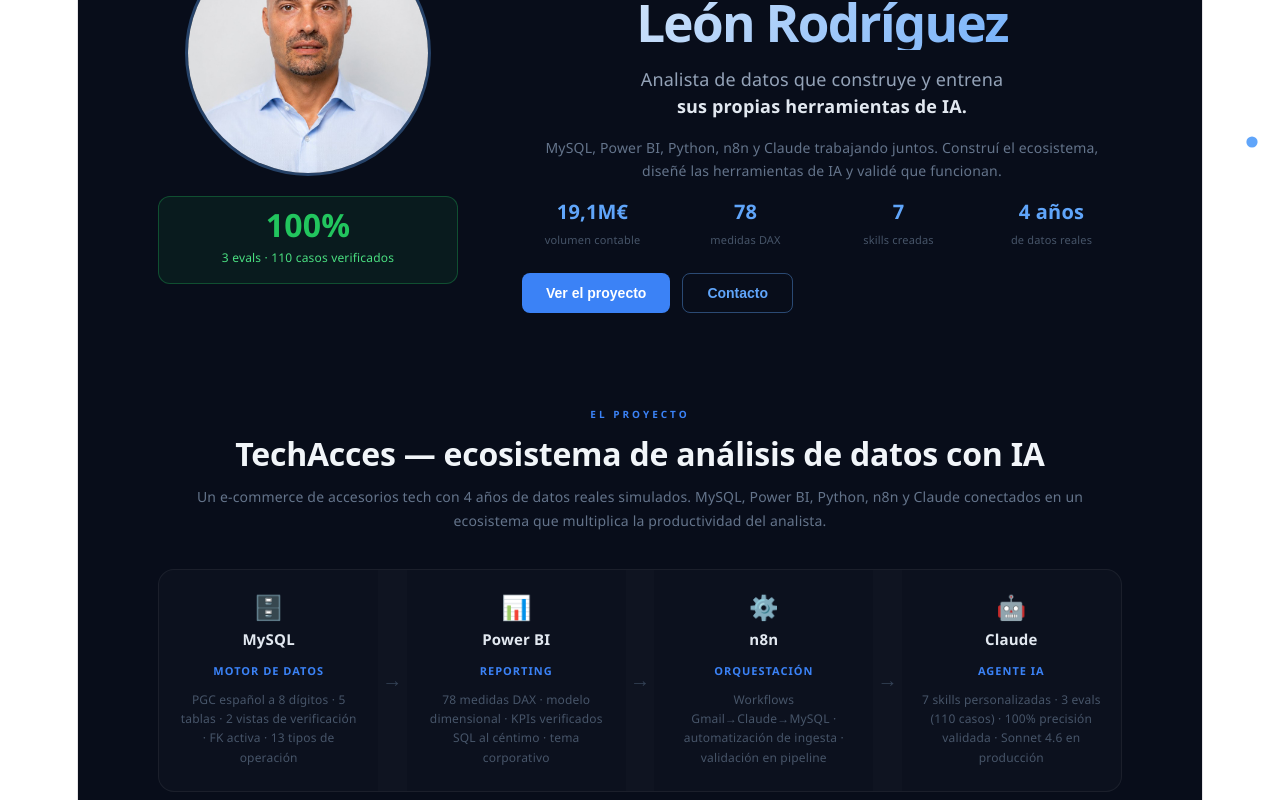
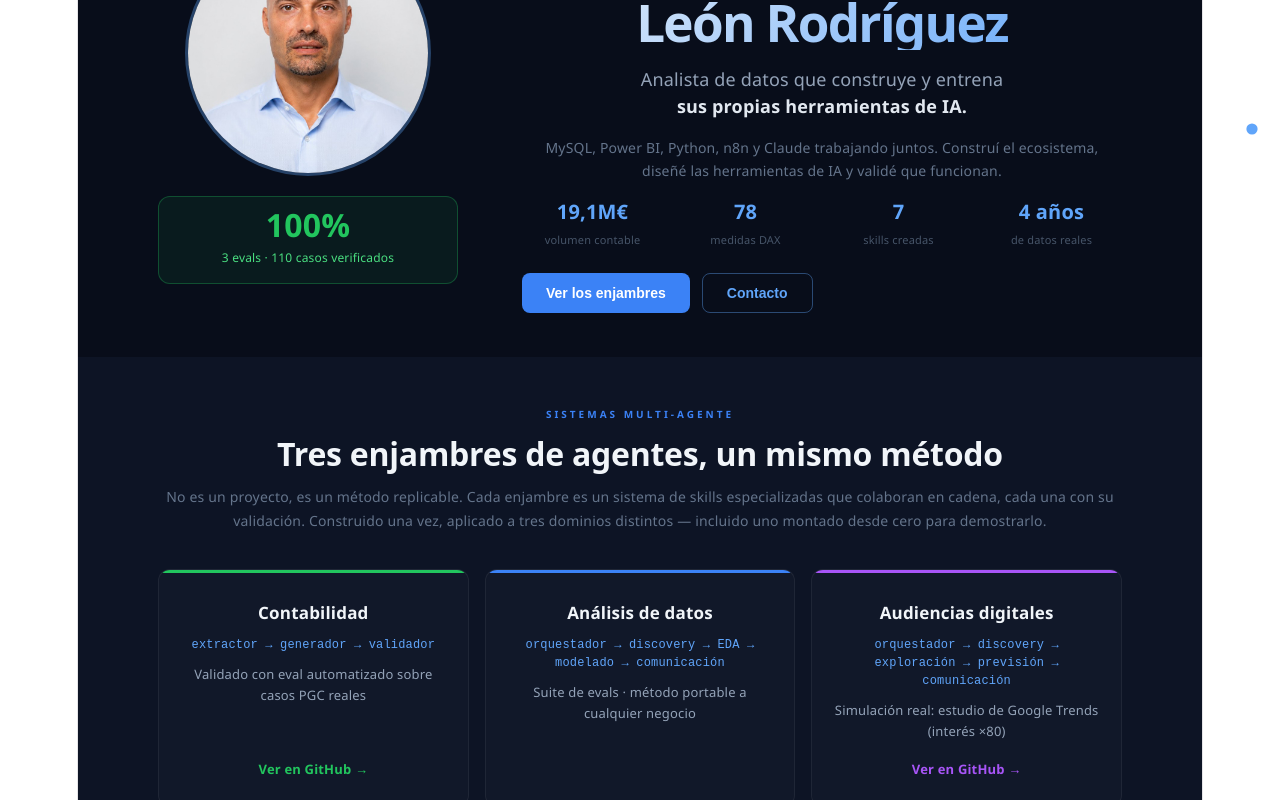
Before and after one commit to jleonceo/portfolio-juan-luis, a React (Vite) app: page / in a window 1280 px wide. Shown: the part 180-980 px from the top of the page. Built offline with nearby package versions, Linux system fonts and the light colour scheme.

Commit message:
feat: nueva sección Enjambres (3 sistemas multi-agente) en el portfolio

```diff
--- a/src/App.jsx
+++ b/src/App.jsx
@@ -12,7 +12,7 @@
   }, []);
 
   useEffect(() => {
-    const ids = ["inicio","proyecto","validacion","proceso","skills","stack","contacto"];
+    const ids = ["inicio","enjambres","proyecto","validacion","proceso","skills","stack","contacto"];
     const observer = new IntersectionObserver(
       entries => {
         entries.forEach(e => { if (e.isIntersecting) setActiveSection(e.target.id); });
@@ -36,7 +36,7 @@
             Nuevo · Enjambre de análisis de audiencias →
           </a>
           <div style={s.navLinks}>
-            {[["proyecto","El proyecto"],["validacion","Validación"],["proceso","Proceso"],["skills","Skills"],["stack","Stack"],["contacto","Contacto"]].map(([id,label]) => (
+            {[["enjambres","Enjambres"],["proyecto","El proyecto"],["validacion","Validación"],["proceso","Proceso"],["skills","Skills"],["stack","Stack"],["contacto","Contacto"]].map(([id,label]) => (
               <button key={id} onClick={() => go(id)} style={s.navBtn}>{label}</button>
             ))}
           </div>
@@ -78,8 +78,38 @@
             ))}
           </div>
           <div style={s.heroBtns}>
-            <button onClick={() => go("proyecto")} style={s.btnPrimary}>Ver el proyecto</button>
+            <button onClick={() => go("enjambres")} style={s.btnPrimary}>Ver los enjambres</button>
             <button onClick={() => go("contacto")} style={s.btnOutline}>Contacto</button>
+          </div>
+        </div>
+      </section>
+
+      {/* ENJAMBRES */}
+      <section id="enjambres" style={s.sectionLight}>
+        <div style={s.sectionInner}>
+          <p style={s.label}>SISTEMAS MULTI-AGENTE</p>
+          <h2 style={s.h2}>Tres enjambres de agentes, un mismo método</h2>
+          <p style={s.sectionSub}>
+            No es un proyecto, es un método replicable. Cada enjambre es un sistema de skills
+            especializadas que colaboran en cadena, cada una con su validación. Construido una vez,
+            aplicado a tres dominios distintos — incluido uno montado desde cero para demostrarlo.
+          </p>
+          <div style={s.swarmGrid}>
+            {[
+              { dom: "Contabilidad", flujo: "extractor → generador → validador", prueba: "Validado con eval automatizado sobre casos PGC reales", repo: "https://github.com/jleonceo/accounting-agent-swarm", color: "#22c55e" },
+              { dom: "Análisis de datos", flujo: "orquestador → discovery → EDA → modelado → comunicación", prueba: "Suite de evals · método portable a cualquier negocio", repo: null, color: "#3b82f6" },
+              { dom: "Audiencias digitales", flujo: "orquestador → discovery → exploración → previsión → comunicación", prueba: "Simulación real: estudio de Google Trends (interés ×80)", repo: "https://github.com/jleonceo/audience-analyst-swarm", color: "#a855f7" },
+            ].map(sw => (
+              <div key={sw.dom} style={s.swarmCard}>
+                <div style={{ ...s.swarmBar, background: sw.color }} />
+                <h3 style={s.swarmDom}>{sw.dom}</h3>
+                <p style={s.swarmFlujo}>{sw.flujo}</p>
+                <p style={s.swarmPrueba}>{sw.prueba}</p>
+                {sw.repo && (
+                  <a href={sw.repo} target="_blank" rel="noreferrer" style={{ ...s.swarmLink, color: sw.color }}>Ver en GitHub →</a>
+                )}
+              </div>
+            ))}
           </div>
         </div>
       </section>
@@ -378,7 +408,7 @@
 
       {/* SIDE NAV DOTS */}
       <div style={s.sideDots}>
-        {[["inicio","Inicio"],["proyecto","Proyecto"],["validacion","Validación"],["proceso","Proceso"],["skills","Skills"],["stack","Stack"],["contacto","Contacto"]].map(([id, label]) => (
+        {[["inicio","Inicio"],["enjambres","Enjambres"],["proyecto","Proyecto"],["validacion","Validación"],["proceso","Proceso"],["skills","Skills"],["stack","Stack"],["contacto","Contacto"]].map(([id, label]) => (
           <button key={id} onClick={() => go(id)} style={s.sideDot} title={label}>
             <span style={{ ...s.sideDotInner, ...(activeSection === id ? s.sideDotOn : {}) }} />
           </button>
@@ -495,6 +525,14 @@
   skillName: { fontFamily: "monospace", fontSize: 12, color: "#60a5fa" },
   skillBadge: { fontSize: 10, fontWeight: 700, padding: "2px 7px", borderRadius: 10, border: "1px solid", whiteSpace: "nowrap" },
   skillDesc: { fontSize: 12, color: "#64748b", lineHeight: 1.6, margin: 0 },
+  // ENJAMBRES
+  swarmGrid: { display: "grid", gridTemplateColumns: "repeat(3,1fr)", gap: 16 },
+  swarmCard: { background: "rgba(255,255,255,0.02)", border: "1px solid rgba(255,255,255,0.06)", borderRadius: 12, padding: "24px 20px", overflow: "hidden", position: "relative", display: "flex", flexDirection: "column", gap: 10 },
+  swarmBar: { position: "absolute", top: 0, left: 0, right: 0, height: 3 },
+  swarmDom: { fontSize: 17, fontWeight: 700, color: "#f1f5f9", margin: "6px 0 0" },
+  swarmFlujo: { fontSize: 12, color: "#60a5fa", fontFamily: "monospace", lineHeight: 1.5, margin: 0 },
+  swarmPrueba: { fontSize: 13, color: "#94a3b8", lineHeight: 1.6, margin: 0, flex: 1 },
+  swarmLink: { fontSize: 13, fontWeight: 600, textDecoration: "none", marginTop: 4 },
   // STACK
   stackGrid: { display: "grid", gridTemplateColumns: "repeat(3,1fr)", gap: 14 },
   stackCard: { background: "rgba(255,255,255,0.02)", border: "1px solid rgba(255,255,255,0.06)", borderRadius: 10, padding: "18px", overflow: "hidden", position: "relative" },
```
